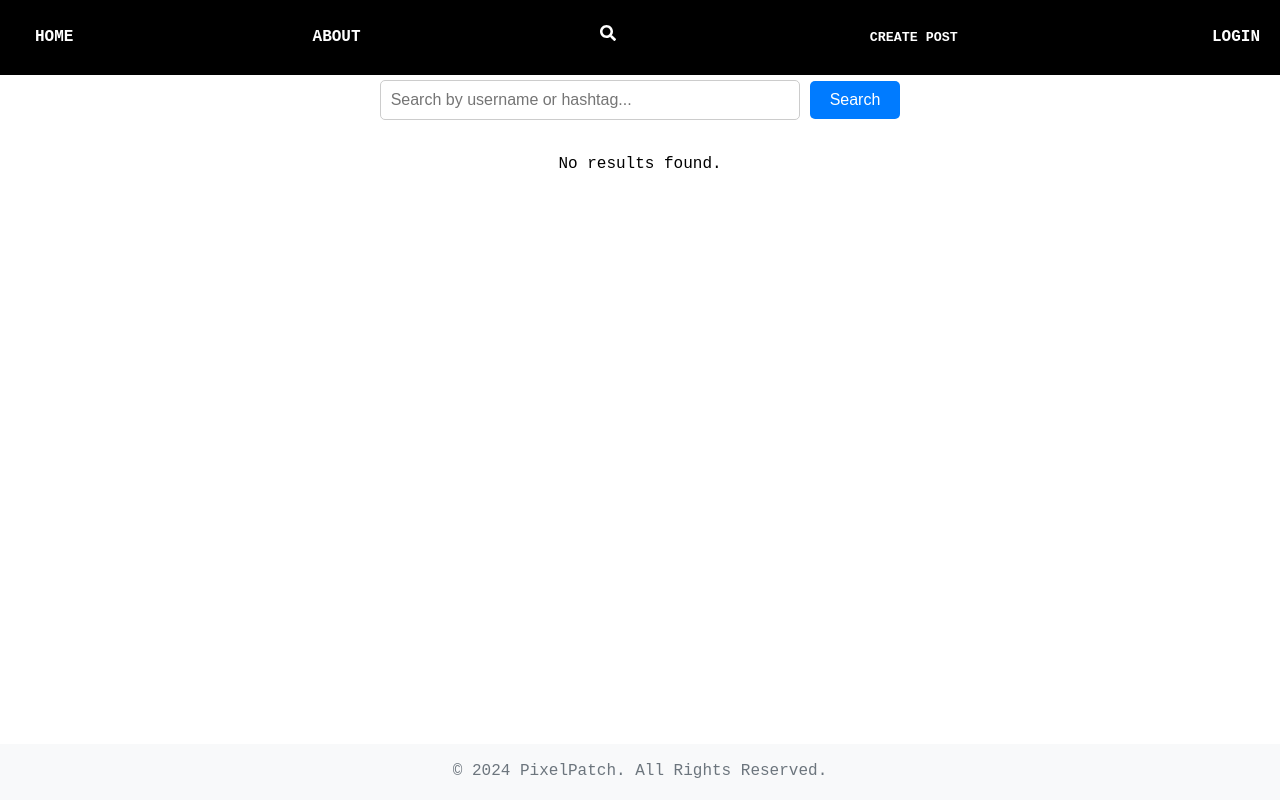
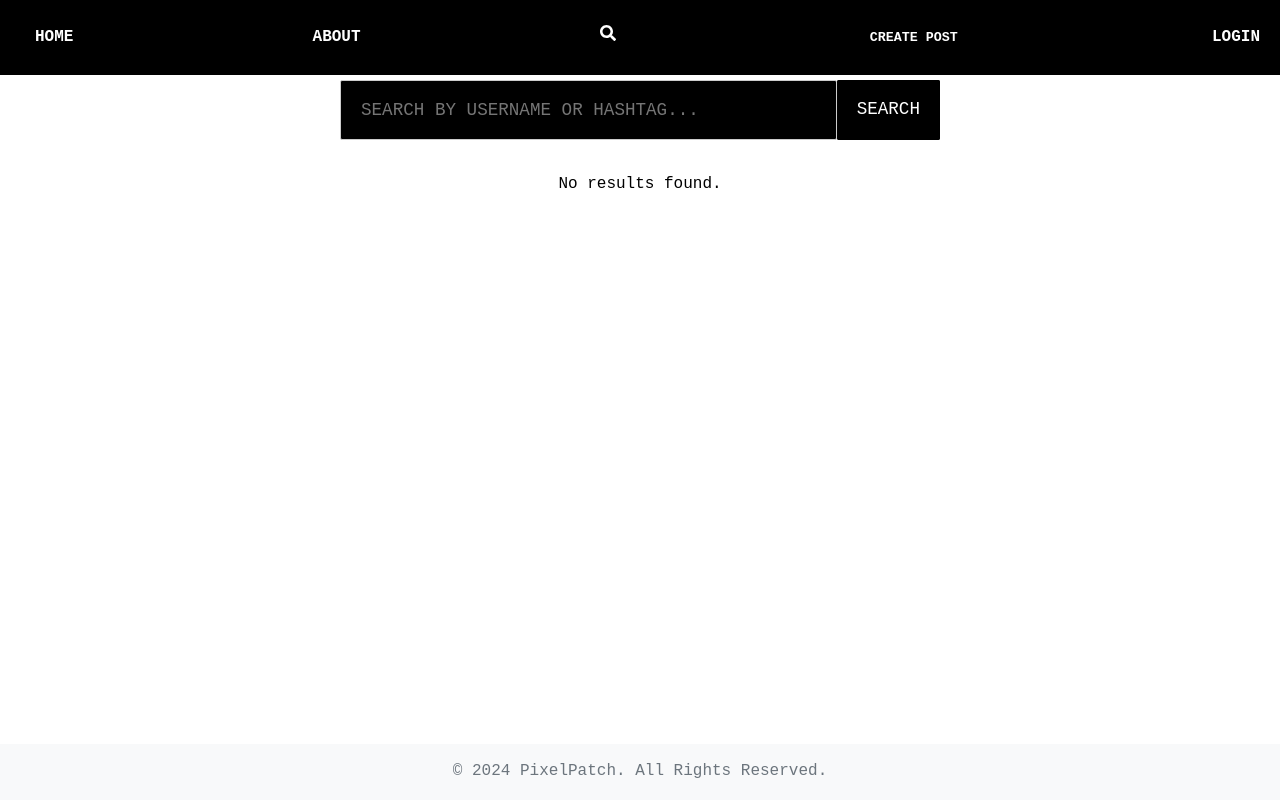
Before and after one commit to CorneliusPavlic/PixelPatch, a React (Create React App) app in the folder pixel-patch/: page /search in a window 1280 px wide. Built offline with nearby package versions, Linux system fonts and the light colour scheme.

Commit message:
Fixed Styling on several Pages

```diff
--- a/pixel-patch/src/pages/CreatePost.js
+++ b/pixel-patch/src/pages/CreatePost.js
@@ -2,8 +2,10 @@ import React, { useRef, useState } from 'react';
 import '../styles/CreatePost.css'; // Assuming styles are in a separate CSS file
 import Drawing from '../components/PixelCreator/Drawing';
 import axios from 'axios';
+import { useNavigate } from 'react-router-dom'; // Import useNavigate
 
 const CreatePost = () => {
+  const navigate = useNavigate(); // Initialize the navigate function
   const [title, setTitle] = useState('');
   const [tags, setTags] = useState('');
   const [statusMessage, setStatusMessage] = useState('');
@@ -44,7 +46,7 @@ const CreatePost = () => {
         // Handle success
         setStatusMessage('Post created successfully!');
         console.log('Post response:', response.data);
-
+        navigate('/profile')
         // Clear the canvas after successful post
         clearCanvas();
       } catch (error) {
@@ -107,8 +109,6 @@ const CreatePost = () => {
       </div>
       <div className="actions">
         <button onClick={handlePost}>Post</button>
-        <button onClick={handleArchive}>Archive</button>
-        <button onClick={handleDelete}>Delete</button>
       </div>
       {statusMessage && <p className="status-message">{statusMessage}</p>}
     </div>
--- a/pixel-patch/src/pages/Profile.js
+++ b/pixel-patch/src/pages/Profile.js
@@ -127,8 +127,8 @@ const Profile = () => {
                   </div>
 
                   <div className="post-actions">
-                    <button onClick={() => handleEdit(post)}>Edit</button>
-                    <button onClick={() => handleDelete(post.id)}>Delete</button>
+                    <button onClick={() => handleEdit(post)}>Edit Title</button>
+                    <button onClick={() => handleDelete(post.id)}>Delete Post</button>
                   </div>
                 </>
               )}
--- a/pixel-patch/src/styles/CreatePost.css
+++ b/pixel-patch/src/styles/CreatePost.css
@@ -36,6 +36,12 @@
     align-items: center;
   }
 
+  .actions {
+    display: flex;
+    justify-content: center;
+    align-items: center;
+    flex-direction: column;
+  }
   .actions button {
     padding: 12px 50px;
     font-size: 1.1rem;
--- a/pixel-patch/src/styles/Profile.css
+++ b/pixel-patch/src/styles/Profile.css
@@ -5,6 +5,25 @@
   border: 1px solid #ccc;
   border-radius: 8px;
   background: #f9f9f9;
+}
+
+
+.profile-container button {
+  padding: 12px 20px;
+  font-size: 1.1rem;
+  border-radius: 2px;
+  background-color: black;
+  color: #fff;
+  font-family: "JetBrains Mono",monospace;
+  text-transform: uppercase;
+  box-shadow: 0 0 0 3px #000000 inset;
+  height: 42px;
+  line-height: 100%;
+}
+
+.profile-container button:hover {
+  color: black;
+  background-color: #fff;
 }
 
 .posts-list {
--- a/pixel-patch/src/styles/Search.css
+++ b/pixel-patch/src/styles/Search.css
@@ -12,27 +12,44 @@
   }
 
   .search-form input {
-    width: 70%;
-    padding: 10px;
-    font-size: 16px;
+    padding: 12px 20px;
+    font-size: 1.1rem;
+    border-radius: 2px;
+    background-color: black;
+    color: #fff;
+    font-family: "JetBrains Mono", monospace;
+    text-transform: uppercase;
+    box-shadow: 0 0 0 3px #000000 inset;
+    height: 60px;
+    line-height: 100%;
+    width: 90%; /* Keep this if you want it to be the same width as the previous styling */
     border: 1px solid #ccc;
-    border-radius: 5px;
     outline: none;
   }
 
+  /* Hover effect for the input */
+  .search-form input:hover {
+    color: black;
+    background-color: #fff;
+  }
+
+
   .search-form button {
-    padding: 10px 20px;
-    margin-left: 10px;
-    font-size: 16px;
-    color: white;
-    background-color: #007bff;
-    border: none;
-    border-radius: 5px;
-    cursor: pointer;
+    padding: 12px 20px;
+    font-size: 1.1rem;
+    border-radius: 2px;
+    background-color: black;
+    color: #fff;
+    font-family: "JetBrains Mono",monospace;
+    text-transform: uppercase;
+    box-shadow: 0 0 0 3px #000000 inset;
+    height: 60px;
+    line-height: 100%;
   }
 
   .search-form button:hover {
-    background-color: #0056b3;
+    color: black;
+    background-color: #fff;
   }
 
   .search-results {
@@ -63,3 +80,26 @@
   .search-item .drawing {
     margin-top: 10px;
   }
+
+
+
+    /*
+  .create-post-btn {
+    padding: 12px 20px;
+    font-size: 1.1rem;
+    border-radius: 2px;
+    background-color: black;
+    color: #fff;
+    font-family: "JetBrains Mono",monospace;
+    text-transform: uppercase;
+    box-shadow: 0 0 0 3px #000000 inset;
+    height: 42px;
+    line-height: 100%;
+    margin-bottom: 1rem;
+  }
+
+  .create-post-btn:hover {
+    color: black;
+    background-color: #fff;
+  }
+ */
```
Also changed, not shown: 1 other file (tests, documents, lock files or other folders).
